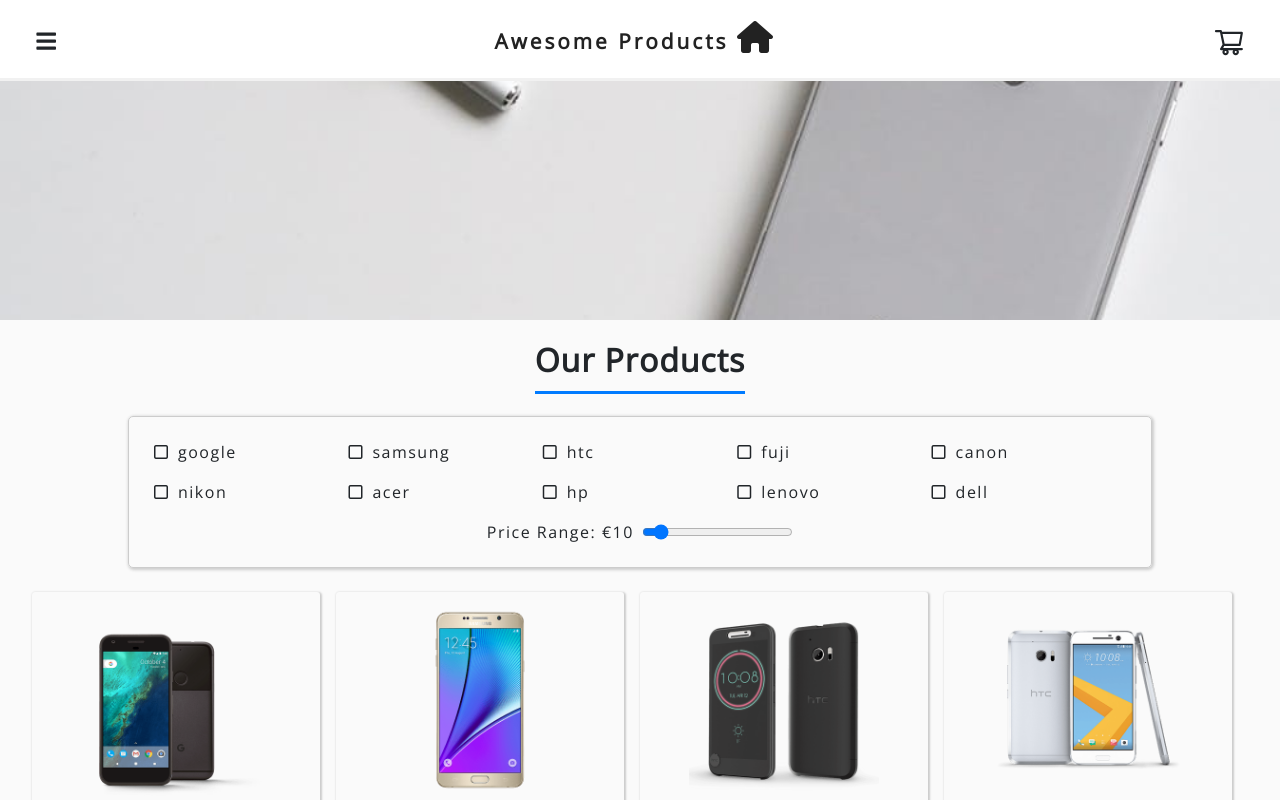
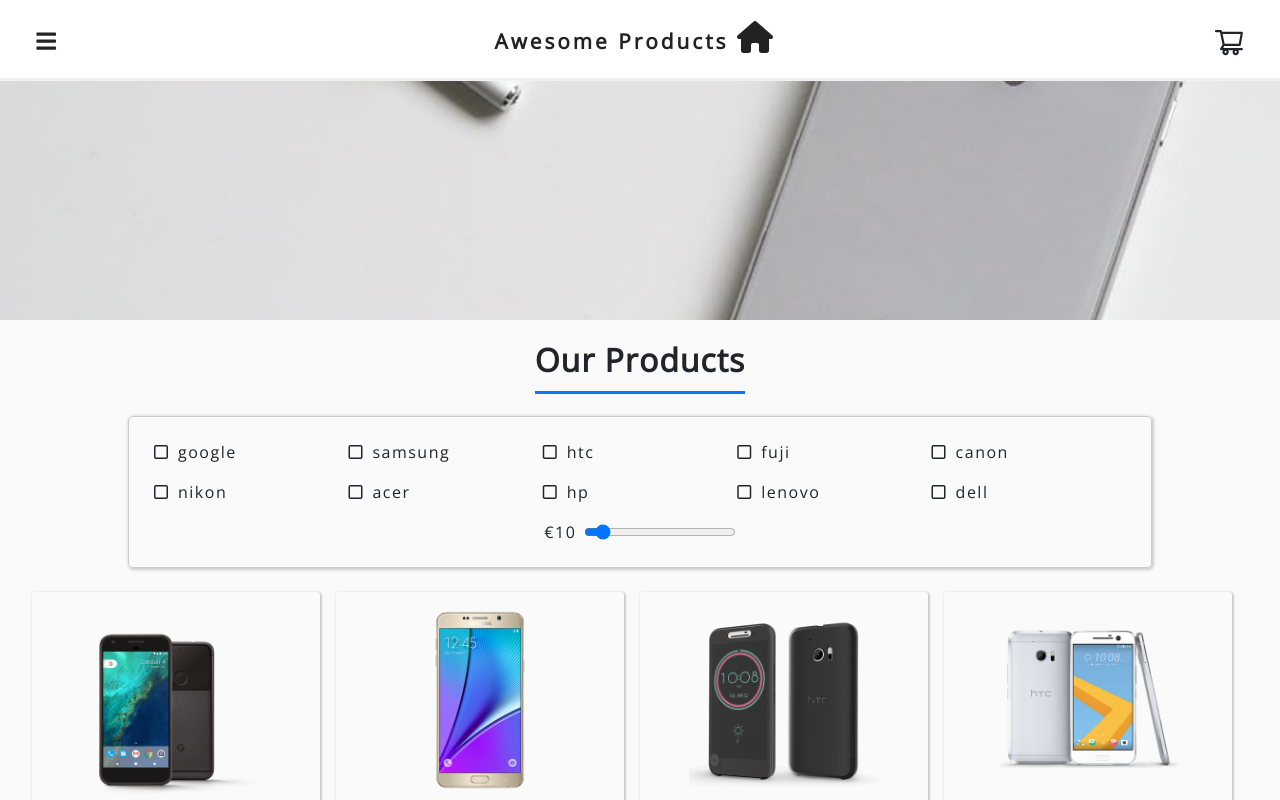
Before and after one commit to faouzi-ait/electronic-shopping, a React (Create React App) app: page /products in a window 1280 px wide. Shown: the top 800 px of the page. Built offline with nearby package versions, Linux system fonts and the light colour scheme.

Commit message:
Added filter by price range (To be reajusted)

```diff
--- a/src/pages/Product_List_Page.js
+++ b/src/pages/Product_List_Page.js
@@ -82,7 +82,7 @@
         ))}
         <div className="range-style">
           <label htmlFor="range" className="filter-item-name">
-            Price Range: €{rangeValue ? rangeValue : min}
+            €{rangeValue ? rangeValue : min}
           </label>
           <input
             type="range"
```
